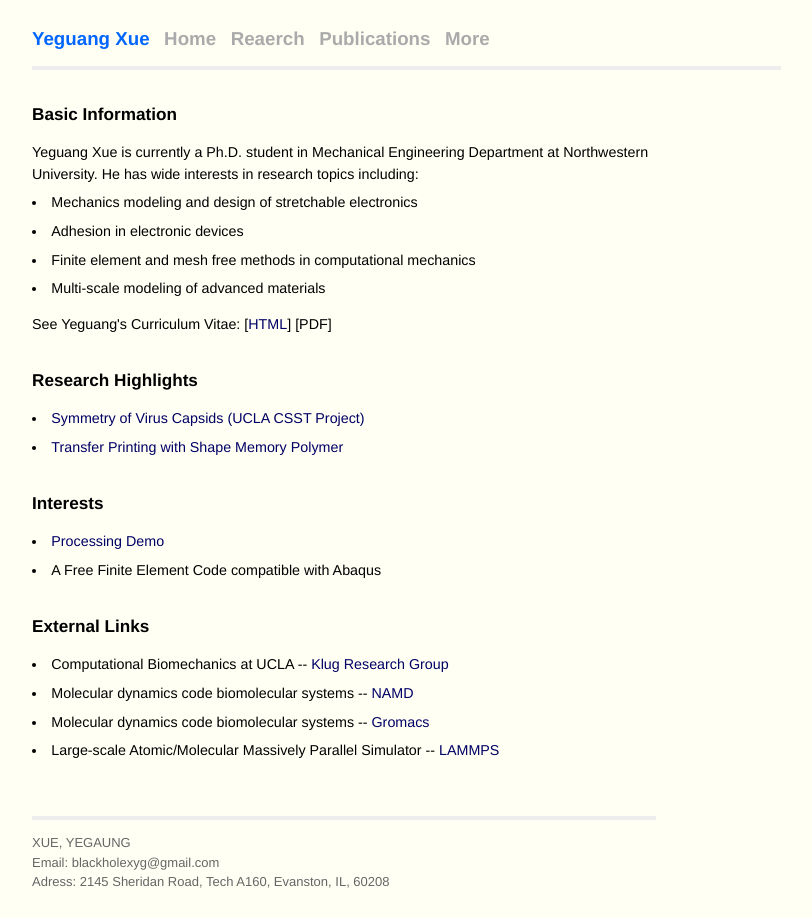
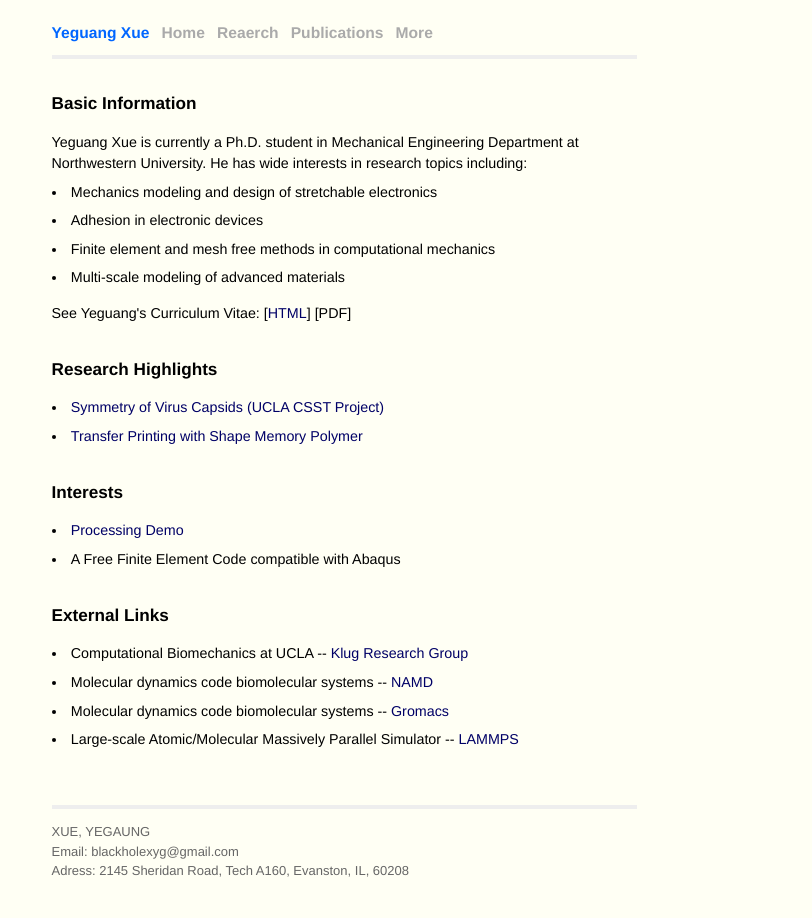
Before and after one commit to yeguang-xue/yeguang-xue.github.io, a Jekyll site: the page built from index.html, in a window 1280 px wide. Shown: the whole page, without its empty margins (296-1108 px from the left). Built offline with Jekyll 4.4.1, drawn with Linux system fonts in a browser that asks for light colours; Markdown is read by kramdown in place of the engine named in the settings.

Commit message:
fix css bug

```diff
--- a/css/newscreen.css
+++ b/css/newscreen.css
@@ -5,7 +5,7 @@
 }
 
 html, body {
-  width: 48em;
+  width: 45em;
   margin-left: auto;
   margin-right: auto;
   background-color: #FFFFF4;
@@ -31,8 +31,8 @@ a:visited {
 /******************************/
 
 header {
-  width: 48em;
-  font-size: 120%;
+  width: 45em;
+  font-size: 100%;
   margin-top: 2em;
   margin-bottom: 1em;
   line-height: 1em;
@@ -132,7 +132,7 @@ main ul li{
 /******************************/
 
 footer {
-  width: 48em;
+  width: 45em;
   color: #666;
   font-size: 100%;
   line-height: 1.5em;
```
